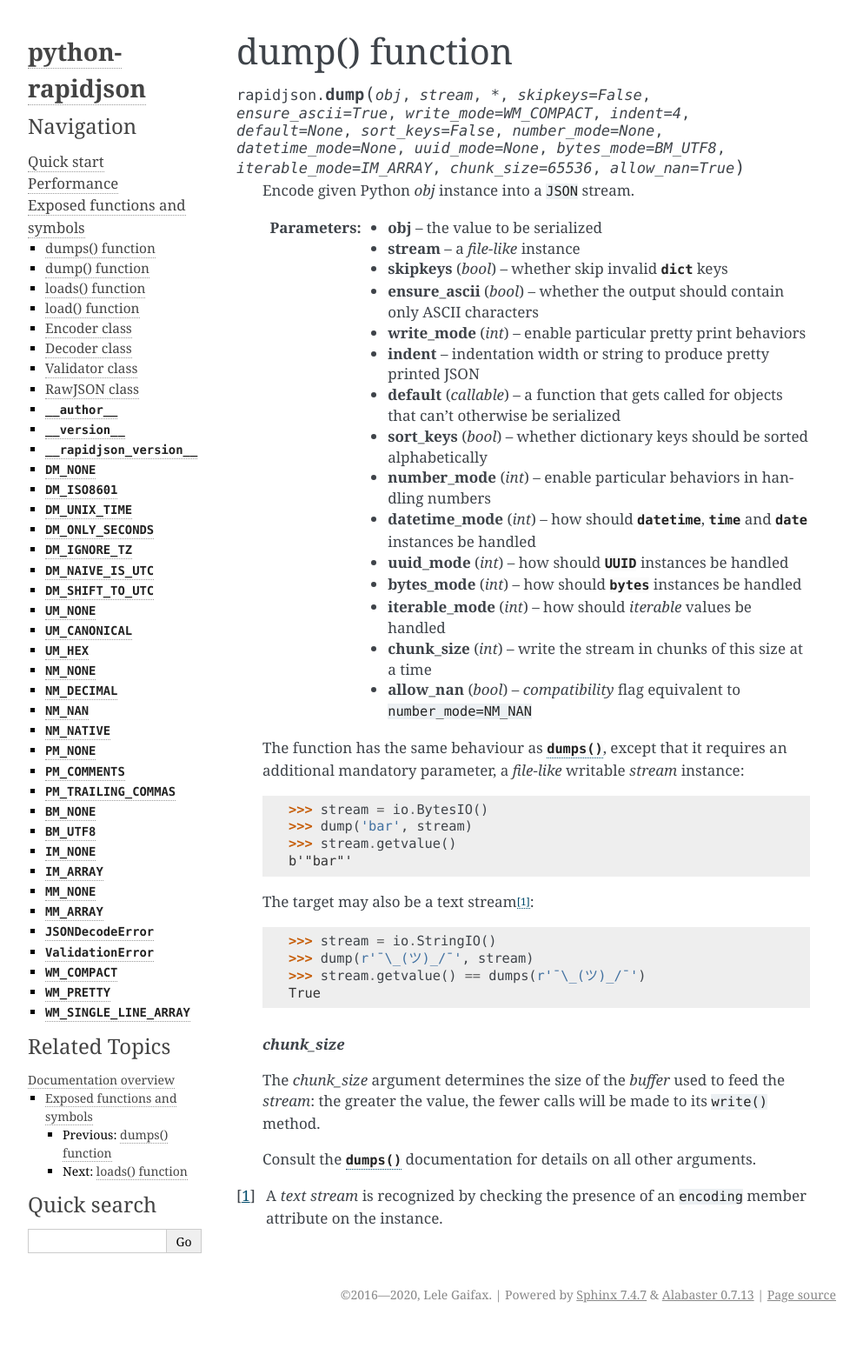
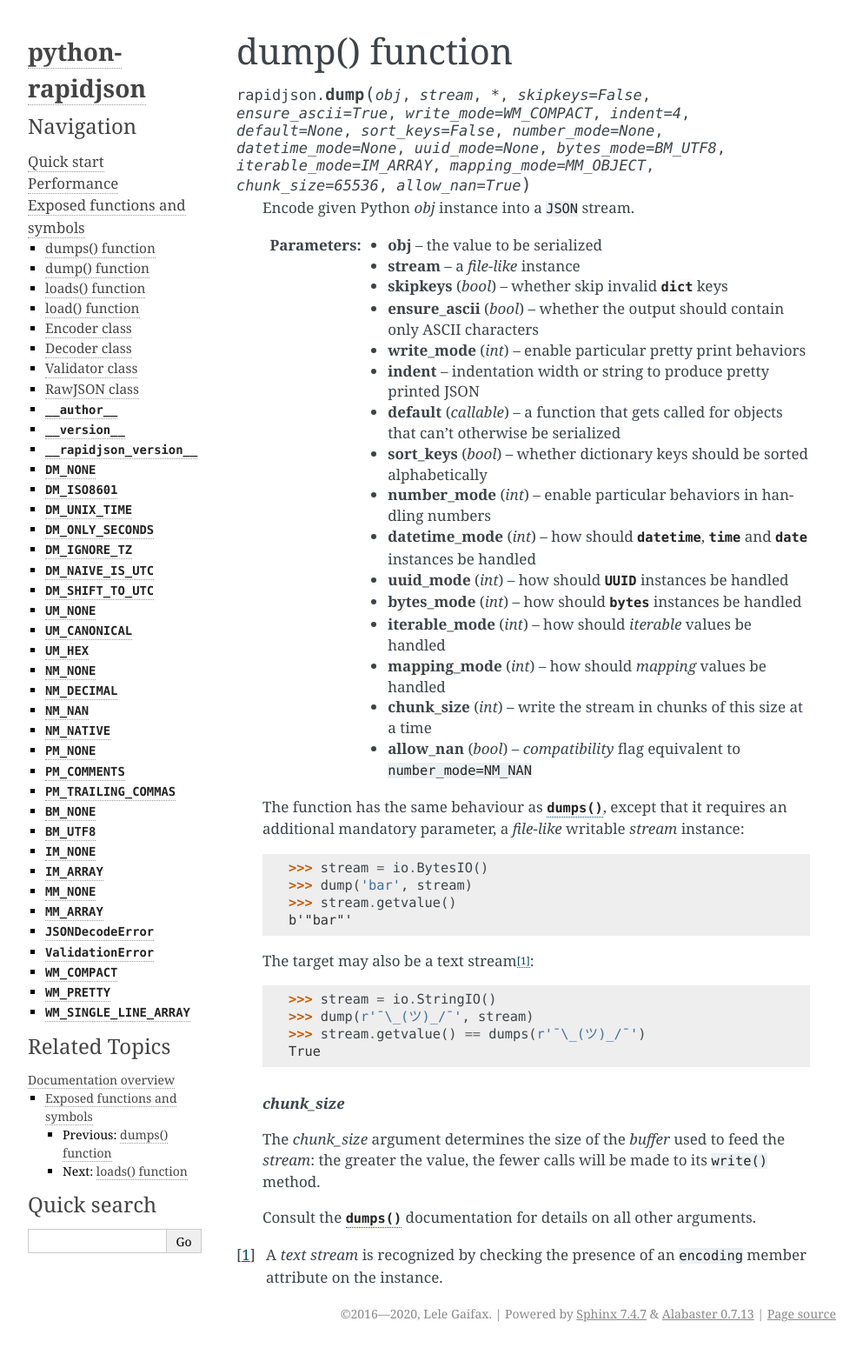
Before and after one commit to python-rapidjson/python-rapidjson, a Sphinx documentation site: the page built from docs/dump.rst, in a window 1280 px wide. Shown: the whole page at 87% size, without its empty margins (148-1141 px from the left). Built offline with Sphinx 7.4.7, drawn with Linux system fonts in a browser that asks for light colours; before the commit the page ends 1528 px from its top, so only the background shows below that.

Commit message:
Fix dump() signature in the documentation

```diff
--- a/docs/dump.rst
+++ b/docs/dump.rst
@@ -19,8 +19,8 @@
 .. function:: dump(obj, stream, *, skipkeys=False, ensure_ascii=True, \
                    write_mode=WM_COMPACT, indent=4, default=None, sort_keys=False, \
                    number_mode=None, datetime_mode=None, uuid_mode=None, \
-                   bytes_mode=BM_UTF8, iterable_mode=IM_ARRAY, chunk_size=65536, \
-                   allow_nan=True)
+                   bytes_mode=BM_UTF8, iterable_mode=IM_ARRAY, mapping_mode=MM_OBJECT, \
+                   chunk_size=65536, allow_nan=True)
 
    Encode given Python `obj` instance into a ``JSON`` stream.
 
@@ -41,6 +41,7 @@
    :param int uuid_mode: how should :class:`UUID` instances be handled
    :param int bytes_mode: how should :class:`bytes` instances be handled
    :param int iterable_mode: how should `iterable` values be handled
+   :param int mapping_mode: how should `mapping` values be handled
    :param int chunk_size: write the stream in chunks of this size at a time
    :param bool allow_nan: *compatibility* flag equivalent to ``number_mode=NM_NAN``
 
```
